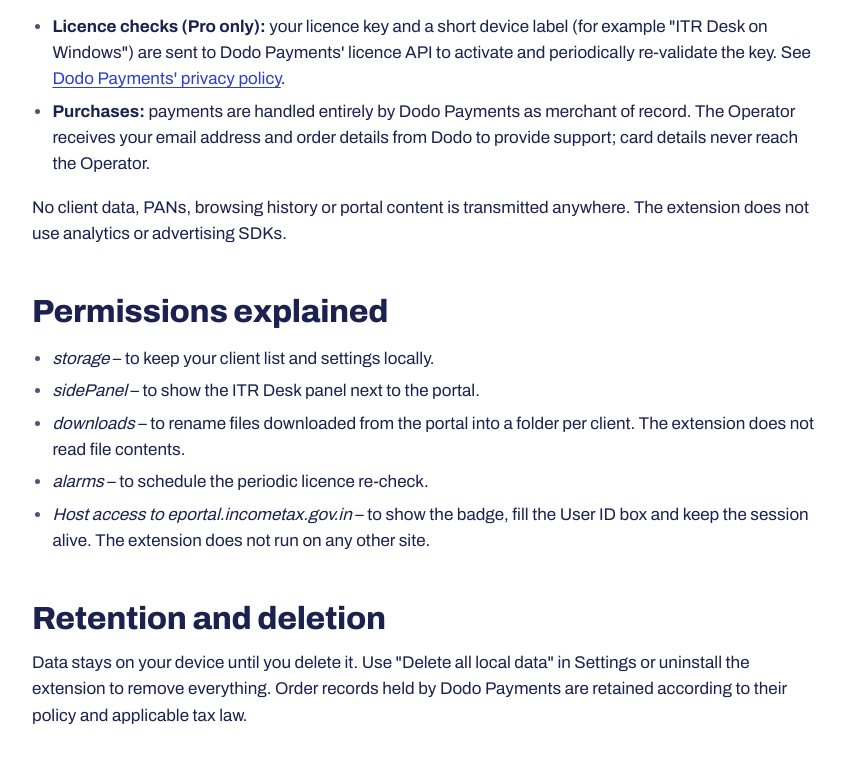
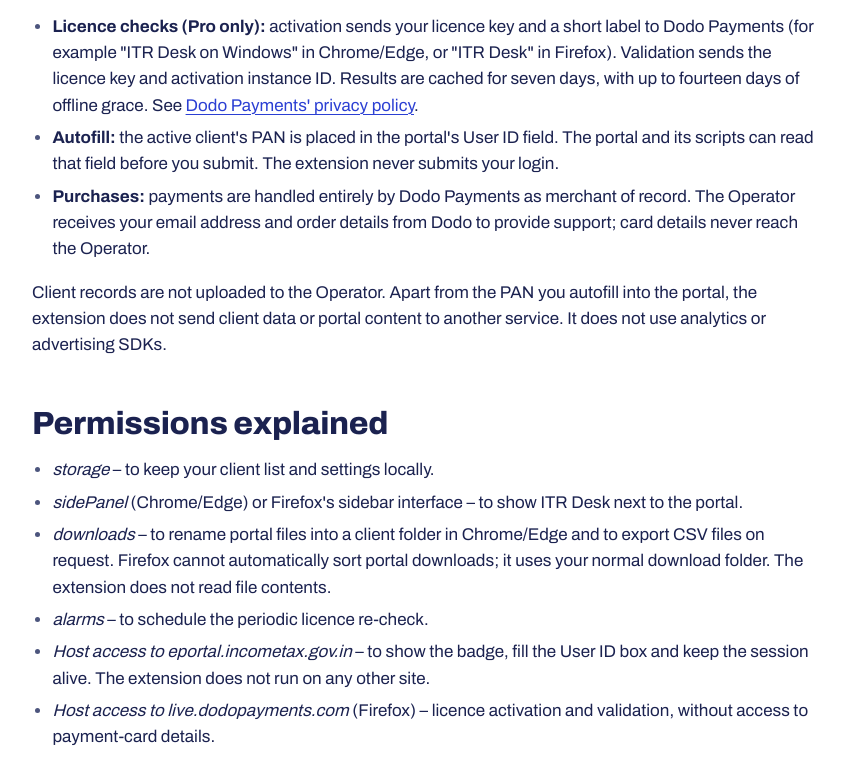
Before and after one commit to rishabhchulet/itr-desk, a browser extension: page docs/privacy.html in a window 1280 px wide. Shown: the part 791-1565 px from the top of the page, without its empty margins (52-897 px from the left). Drawn offline with Linux system fonts and the light colour scheme.

Commit message:
Clarify autofill and browser privacy disclosures

```diff
--- a/docs/privacy.html
+++ b/docs/privacy.html
@@ -34,7 +34,7 @@
 <article class="legal">
 
   <h1>Privacy Policy</h1>
-  <p class="updated">Last updated: 17 October 2026</p>
+  <p class="updated">Last updated: 30 October 2026</p>
 
   <h2>What ITR Desk is</h2>
   <p>ITR Desk is a browser extension that helps chartered accountants and tax practitioners work faster on the Income Tax e-Filing portal (eportal.incometax.gov.in). It is operated by an independent developer in India (the "Operator") and is not affiliated with the Income Tax Department or the Government of India.</p>
@@ -50,18 +50,20 @@
 
   <h2>Data that leaves your device</h2>
   <ul>
-    <li><strong>Licence checks (Pro only):</strong> your licence key and a short device label (for example "ITR Desk on Windows") are sent to Dodo Payments' licence API to activate and periodically re-validate the key. See <a href="https://dodopayments.com/privacy-policy" rel="noopener">Dodo Payments' privacy policy</a>.</li>
+    <li><strong>Licence checks (Pro only):</strong> activation sends your licence key and a short label to Dodo Payments (for example "ITR Desk on Windows" in Chrome/Edge, or "ITR Desk" in Firefox). Validation sends the licence key and activation instance ID. Results are cached for seven days, with up to fourteen days of offline grace. See <a href="https://dodopayments.com/privacy-policy" rel="noopener">Dodo Payments' privacy policy</a>.</li>
+    <li><strong>Autofill:</strong> the active client's PAN is placed in the portal's User ID field. The portal and its scripts can read that field before you submit. The extension never submits your login.</li>
     <li><strong>Purchases:</strong> payments are handled entirely by Dodo Payments as merchant of record. The Operator receives your email address and order details from Dodo to provide support; card details never reach the Operator.</li>
   </ul>
-  <p>No client data, PANs, browsing history or portal content is transmitted anywhere. The extension does not use analytics or advertising SDKs.</p>
+  <p>Client records are not uploaded to the Operator. Apart from the PAN you autofill into the portal, the extension does not send client data or portal content to another service. It does not use analytics or advertising SDKs.</p>
 
   <h2>Permissions explained</h2>
   <ul>
     <li><em>storage</em> – to keep your client list and settings locally.</li>
-    <li><em>sidePanel</em> – to show the ITR Desk panel next to the portal.</li>
-    <li><em>downloads</em> – to rename files downloaded from the portal into a folder per client. The extension does not read file contents.</li>
+    <li><em>sidePanel</em> (Chrome/Edge) or Firefox's sidebar interface – to show ITR Desk next to the portal.</li>
+    <li><em>downloads</em> – to rename portal files into a client folder in Chrome/Edge and to export CSV files on request. Firefox cannot automatically sort portal downloads; it uses your normal download folder. The extension does not read file contents.</li>
     <li><em>alarms</em> – to schedule the periodic licence re-check.</li>
     <li><em>Host access to eportal.incometax.gov.in</em> – to show the badge, fill the User ID box and keep the session alive. The extension does not run on any other site.</li>
+    <li><em>Host access to live.dodopayments.com</em> (Firefox) – licence activation and validation, without access to payment-card details.</li>
   </ul>
 
   <h2>Retention and deletion</h2>
```
